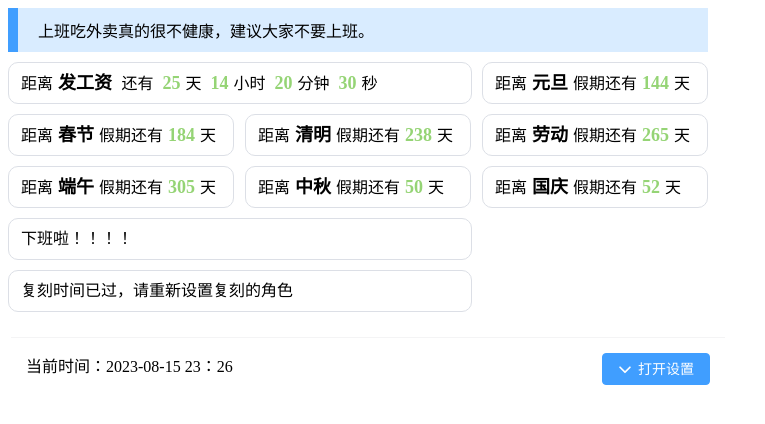
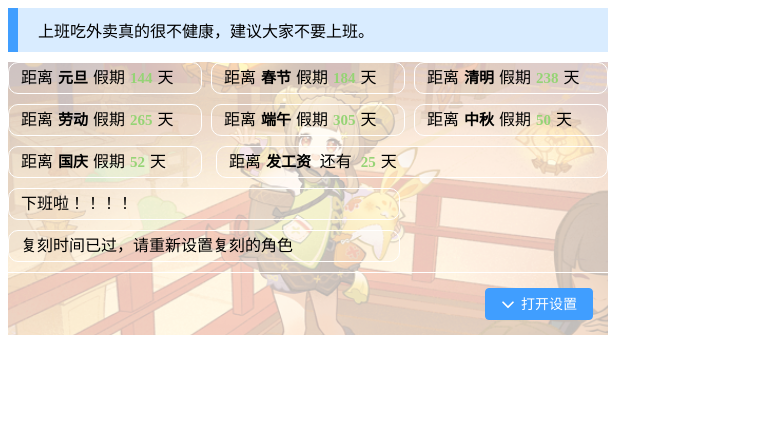
Before and after one commit to 18872297546/touch_fish_vue3, a Vue app: page / in a window 1280 px wide. Shown: the top 424 px of the page, without its empty margins (0-765 px from the left). Built offline with nearby package versions, Linux system fonts and the light colour scheme.

Commit message:
✨ feat: 添加背景，样式调整

```diff
--- a/src/components/main.less
+++ b/src/components/main.less
@@ -1,9 +1,9 @@
 .common-layout{
-  width: 720px;
+  width: 600px;
 }
 .main-header{
   background-color: #d9ecff;
-  width: 700px;
+  width: 100%;
   display: flex;
   margin-bottom: 10px;
   .blue-bar{
@@ -18,19 +18,41 @@
     text-align: start;
   }
 }
+.test111{
+  background-image: url('/src/assets/yaoyao.png');
+  background-size: cover;
+  margin-bottom: 10px;
+}
 .body{
   display: flex;
   flex-wrap: wrap;
-  width: 700px;
+  width: 100%;
   justify-content: space-between;
   text-align: start;
+  background: rgba(255, 255, 255, 0.7);
+  // 使用css来将不透明的图片设透明，实现比较操蛋，还是直接将图片设置透明图好一些
+  // position: relative;
+  // &:after{
+  //   content: '';
+  //   display: block;
+  //   width: 100%;
+  //   height: 100%;
+  //   position: absolute;
+  //   top: 0;
+  //   right: 0;
+  //   bottom: 0;
+  //   left: 0;
+  //   background:url('/src/assets/1693922904477.png');
+  //   background-size: cover;
+  //   opacity: 0.5;
+  // }
   .countdown-item{
     width: 32%;
     border-radius: 10px;
     margin-bottom: 10px;
-    height: 40px;
-    border: #DCDFE6 1px solid;
-    line-height: 40px;
+    height: 30px;
+    border: #fff 1px solid;
+    line-height: 30px;
 
     p{
       margin: 0;
@@ -39,7 +61,7 @@
     .base(@color){
       white-space: pre;
       font-weight: 800;
-      font-size: 18px;
+      font-size: 15px;
       display: inline-block;
       margin: 0 5px;
       color: @color;
@@ -57,7 +79,7 @@
     }
   }
   .countdown-item.payoff{
-    width: 66%;
+    width: 65%;
   }
 }
 .bottom{
@@ -65,8 +87,8 @@
   height: 32px;
   width: 95%;
   justify-content: space-between;
-  padding: 0 15px;
-  padding-top: 15px;
-  margin: 15px auto ;
-  border-top: #f4f4f5 1px solid;
+  padding: 15px;
+  border-top: #fff 1px solid;
+  background: rgba(255, 255, 255, 0.7);
+
 }
--- a/src/components/main.vue
+++ b/src/components/main.vue
@@ -96,19 +96,19 @@ onMounted(()=>{
         <div class="blue-bar"></div>
         <div class="content">{{ GREAT_QUOTE[quoteIndex] }}</div>
       </div>
+      <div class="test111">
+
         <div class="body">
+
+          <div class="countdown-item" v-for="item in countdownText">
+            <p>距离<span class="countdown-item-name">
+              {{ item[0] }}</span>假期<span class="countdown-item-time">{{ item[1]?item[1]:0 }}</span>天
+            </p>
+          </div>
           <div class="countdown-item payoff">
             <p>距离<span class="countdown-item-name">发工资
               </span>还有
               <span class="countdown-item-time">25</span>天
-            <span class="countdown-item-time">14</span>小时
-            <span class="countdown-item-time">20</span>分钟
-            <span class="countdown-item-time">30</span>秒
-          </p>
-        </div>
-        <div class="countdown-item" v-for="item in countdownText">
-          <p>距离<span class="countdown-item-name">
-            {{ item[0] }}</span>假期还有<span class="countdown-item-time">{{ item[1]?item[1]:0 }}</span>天
             </p>
           </div>
           <div class="countdown-item payoff">
@@ -134,7 +134,7 @@ onMounted(()=>{
         </div>
 
         <div class="bottom">
-        <div class="buttom-left">当前时间：2023-08-15 23：26</div>
+          <div class="buttom-left"></div>
           <div class="buttom-right">
             <el-button
               type="primary"
@@ -143,6 +143,7 @@ onMounted(()=>{
              >
              {{ showSetting?'关闭设置':'打开设置' }}
             </el-button>
+          </div>
         </div>
       </div>
       <Setting
```
Also changed, not shown: manifest.json, src/assets/yaoyao.png (added). Lines whose indentation alone changed are shown as unchanged.
